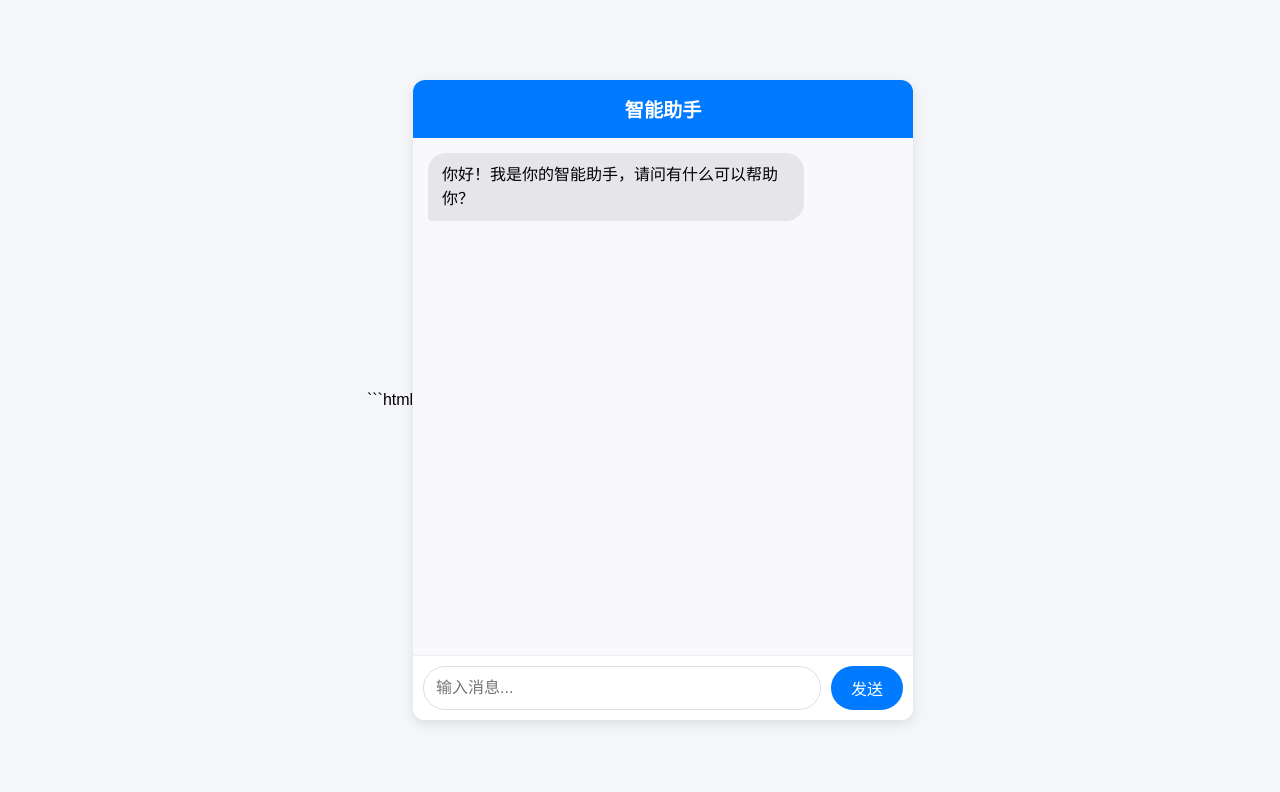
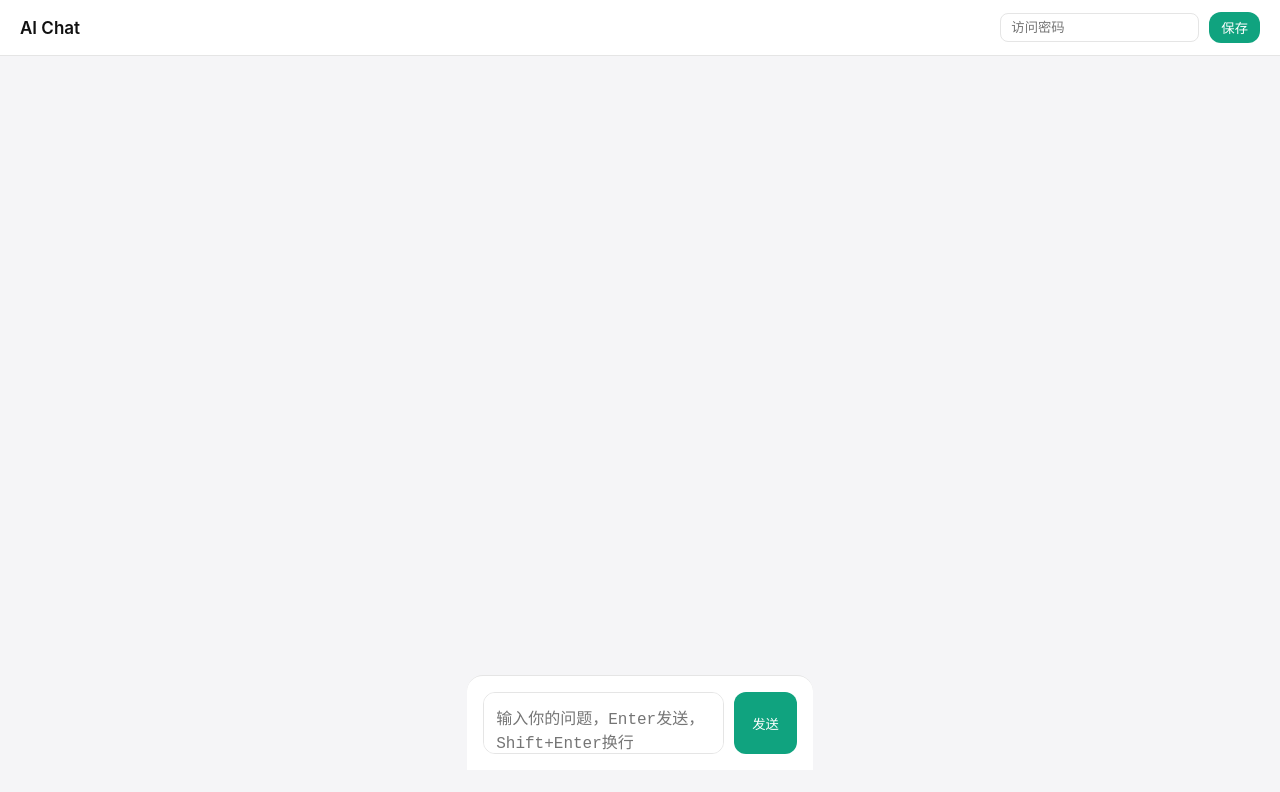
Before and after one commit to aeakerxu/ai-proxy, a website: page chat.html in a window 1280 px wide. Drawn offline with Linux system fonts and the light colour scheme.

Commit message:
Update chat.html

````diff
--- a/chat.html
+++ b/chat.html
@@ -1,195 +1,286 @@
-```html
-<!DOCTYPE html>
-<html lang="zh">
+<!doctype html>
+<html lang="zh-CN">
 <head>
-  <meta charset="UTF-8" />
-  <meta name="viewport" content="width=device-width, initial-scale=1.0"/>
-  <title>聊天界面</title>
+  <meta charset="utf-8" />
+  <title>AI Chat</title>
+  <meta name="viewport" content="width=device-width, initial-scale=1" />
   <style>
-    * {
+    :root {
+      --bg: #f5f5f7;
+      --card: #ffffff;
+      --border: #e5e5e5;
+      --text: #111;
+      --muted: #777;
+      --primary: #10a37f;
+      --bubble-user: #dff5ec;
+      --bubble-bot: #f2f2f2;
+    }
+    * { box-sizing: border-box; }
+    body {
       margin: 0;
-      padding: 0;
-      box-sizing: border-box;
+      background: var(--bg);
+      font-family: -apple-system, BlinkMacSystemFont, Segoe UI, Roboto, sans-serif;
+      color: var(--text);
+      height: 100vh;
+      display: flex;
+      flex-direction: column;
     }
 
-    body {
-      font-family: "Microsoft YaHei", sans-serif;
-      background-color: #f4f6f9;
+    /* 顶部导航 */
+    .topbar {
+      height: 56px;
+      background: white;
+      border-bottom: 1px solid var(--border);
       display: flex;
-      justify-content: center;
       align-items: center;
-      height: 100vh;
+      justify-content: space-between;
+      padding: 0 20px;
+      position: sticky;
+      top: 0;
+      z-index: 20;
+    }
+    .topbar-title {
+      font-weight: 600;
+      font-size: 17px;
+    }
+    .topbar-right {
+      display: flex;
+      gap: 10px;
+      align-items: center;
     }
 
-    .chat-container {
-      width: 100%;
-      max-width: 500px;
-      height: 80vh;
-      border-radius: 12px;
-      overflow: hidden;
-      box-shadow: 0 4px 12px rgba(0, 0, 0, 0.1);
+    /* 主体布局 */
+    .container {
+      flex: 1;
+      max-width: 860px;
+      margin: 0 auto;
+      padding: 20px;
       display: flex;
       flex-direction: column;
-      background-color: white;
+    }
+    .chat-box {
+      flex: 1;
+      overflow-y: auto;
+      padding-bottom: 20px;
     }
 
-    .chat-header {
-      background-color: #007bff;
-      color: white;
-      padding: 15px;
-      text-align: center;
-      font-size: 1.2em;
-      font-weight: bold;
+    /* 消息气泡 */
+    .msg {
+      margin: 14px 0;
+      display: flex;
+    }
+    .msg.user { justify-content: flex-end; }
+    .msg.bot { justify-content: flex-start; }
+
+    .bubble {
+      max-width: 75%;
+      padding: 12px 14px;
+      border-radius: 14px;
+      white-space: pre-wrap;
+      line-height: 1.6;
+    }
+    .user .bubble {
+      background: var(--bubble-user);
+      border: 1px solid #cde7dc;
+    }
+    .bot .bubble {
+      background: var(--bubble-bot);
+      border: 1px solid #e6e6e6;
+      position: relative;
     }
 
-    .chat-messages {
-      flex: 1;
-      padding: 15px;
-      overflow-y: auto;
-      display: flex;
-      flex-direction: column;
-      gap: 10px;
-      background-color: #f9f9fb;
+    /* 复制按钮 */
+    .copy-btn {
+      position: absolute;
+      right: -5px;
+      top: -8px;
+      background: white;
+      border: 1px solid var(--border);
+      border-radius: 6px;
+      font-size: 11px;
+      padding: 2px 6px;
+      cursor: pointer;
     }
 
-    .message {
-      max-width: 80%;
-      padding: 10px 14px;
-      border-radius: 18px;
-      line-height: 1.5;
-      word-wrap: break-word;
+    /* 底部输入框 */
+    .composer {
+      display: flex;
+      gap: 10px;
+      padding: 16px;
+      background: var(--card);
+      border-top: 1px solid var(--border);
+      border-radius: 16px 16px 0 0;
+    }
+    textarea {
+      flex: 1;
+      resize: none;
+      min-height: 60px;
+      padding: 12px;
+      border: 1px solid var(--border);
+      border-radius: 12px;
+      font-size: 16px;
+    }
+    .btn-primary {
+      background: var(--primary);
+      color: white;
+      border: none;
+      padding: 0 18px;
+      border-radius: 12px;
+      cursor: pointer;
+      font-weight: 500;
     }
 
-    .user-message {
-      align-self: flex-end;
-      background-color: #007bff;
-      color: white;
-      border-bottom-right-radius: 4px;
-    }
-
-    .bot-message {
-      align-self: flex-start;
-      background-color: #e5e5ea;
-      color: black;
-      border-bottom-left-radius: 4px;
-    }
-
-    .chat-input-area {
-      display: flex;
-      padding: 10px;
-      border-top: 1px solid #eee;
-      background-color: white;
-    }
-
-    #message-input {
-      flex: 1;
-      padding: 12px;
-      border: 1px solid #ddd;
-      border-radius: 24px;
-      outline: none;
-      font-size: 1em;
-    }
-
-    #send-button {
-      margin-left: 10px;
-      padding: 0 20px;
-      background-color: #007bff;
-      color: white;
-      border: none;
-      border-radius: 24px;
-      cursor: pointer;
-      font-size: 1em;
-      transition: background 0.3s;
-    }
-
-    #send-button:hover {
-      background-color: #0056b3;
-    }
-
-    /* 滚动条美化 */
-    .chat-messages::-webkit-scrollbar {
-      width: 6px;
-    }
-    .chat-messages::-webkit-scrollbar-thumb {
-      background-color: #c0c0c0;
-      border-radius: 3px;
+    /* 输入框固定到底部 */
+    .bottom-area {
+      position: sticky;
+      bottom: 0;
+      background: var(--bg);
+      padding-bottom: 10px;
     }
   </style>
 </head>
 <body>
 
-  <div class="chat-container">
-    <div class="chat-header">智能助手</div>
-    <div class="chat-messages" id="messages">
-      <!-- 示例欢迎消息 -->
-      <div class="message bot-message">
-        你好！我是你的智能助手，请问有什么可以帮助你？
+  <!-- 顶部导航 -->
+  <div class="topbar">
+    <div class="topbar-title">AI Chat</div>
+    <div class="topbar-right">
+      <input id="token" type="password" placeholder="访问密码" style="padding:6px 10px;border-radius:8px;border:1px solid var(--border);" />
+      <button id="saveToken" class="btn-primary" style="padding:6px 12px;">保存</button>
+    </div>
+  </div>
+
+  <!-- 主容器 -->
+  <div class="container">
+
+    <div id="chat" class="chat-box"></div>
+
+    <!-- 输入框 -->
+    <div class="bottom-area">
+      <div class="composer">
+        <textarea id="input" placeholder="输入你的问题，Enter发送，Shift+Enter换行"></textarea>
+        <button class="btn-primary" id="send">发送</button>
       </div>
-    </div>
-    <div class="chat-input-area">
-      <input type="text" id="message-input" placeholder="输入消息..." autofocus />
-      <button id="send-button">发送</button>
     </div>
   </div>
 
   <script>
-    const messagesContainer = document.getElementById('messages');
-    const messageInput = document.getElementById('message-input');
-    const sendButton = document.getElementById('send-button');
+    const chatEl = document.getElementById('chat');
+    const inputEl = document.getElementById('input');
+    const sendBtn = document.getElementById('send');
+    const tokenEl = document.getElementById('token');
+    const saveTokenBtn = document.getElementById('saveToken');
 
-    // 发送消息函数
-    function sendMessage() {
-      const text = messageInput.value.trim();
-      if (!text) return;
+    const SS_TOKEN = "CHAT_ACCESS_TOKEN";
 
-      // 添加用户消息
-      addMessage(text, 'user');
+    // 加载保存的 token
+    tokenEl.value = sessionStorage.getItem(SS_TOKEN) || "";
 
-      // 清空输入框并聚焦
-      messageInput.value = '';
+    saveTokenBtn.onclick = () => {
+      const v = tokenEl.value.trim();
+      if (!v) return alert("请输入访问密码！");
+      sessionStorage.setItem(SS_TOKEN, v);
+      alert("已保存");
+    };
 
-      // 模拟机器人回复（你可以替换为实际 API 调用）
-      setTimeout(() => {
-        addMessage("这是模拟回复：" + echoChinese(text), 'bot');
-      }, 300);
+    // 添加消息到界面
+    function addMsg(role, text) {
+      const div = document.createElement("div");
+      div.className = "msg " + (role === "user" ? "user" : "bot");
 
-      // 滚动到底部
-      scrollToBottom();
+      const bubble = document.createElement("div");
+      bubble.className = "bubble";
+      bubble.textContent = text;
+      div.appendChild(bubble);
+
+      // bot 添加复制按钮
+      if (role !== "user") {
+        const copy = document.createElement("button");
+        copy.className = "copy-btn";
+        copy.textContent = "复制";
+        copy.onclick = () => {
+          navigator.clipboard.writeText(bubble.textContent);
+          copy.textContent = "已复制";
+          setTimeout(() => copy.textContent = "复制", 1200);
+        };
+        div.appendChild(copy);
+      }
+
+      chatEl.appendChild(div);
+      chatEl.scrollTop = chatEl.scrollHeight;
+      return bubble;
     }
 
-    // 添加消息到聊天区域
-    function addMessage(text, sender) {
-      const messageDiv = document.createElement('div');
-      messageDiv.classList.add('message');
-      messageDiv.classList.add(sender === 'user' ? 'user-message' : 'bot-message');
-      messageDiv.textContent = text;
-      messagesContainer.appendChild(messageDiv);
-    }
-
-    // 滚动到底部
-    function scrollToBottom() {
-      messagesContainer.scrollTop = messagesContainer.scrollHeight;
-    }
-
-    // 回车发送消息
-    messageInput.addEventListener('keypress', (e) => {
-      if (e.key === 'Enter') {
-        sendMessage();
+    // 发送
+    sendBtn.onclick = send;
+    inputEl.addEventListener("keydown", (e) => {
+      if (e.key === "Enter" && !e.shiftKey) {
+        e.preventDefault();
+        send();
       }
     });
 
-    // 点击发送按钮
-    sendButton.addEventListener('click', sendMessage);
+    async function send() {
+      const text = inputEl.value.trim();
+      if (!text) return;
 
-    // 初始聚焦
-    messageInput.focus();
+      const token = tokenEl.value.trim();
+      if (!token) return alert("请先填写访问密码");
 
-    // 示例：简单中文回声处理（避免英文原样返回太机械）
-    function echoChinese(text) {
-      if (text.includes('你') || text.includes('您')) {
-        return text.replace(/你|您/g, '我') + "。";
+      inputEl.value = "";
+      addMsg("user", text);
+
+      const body = {
+        model: "qwen-plus",
+        messages: [{ role:"user", content:text }],
+        stream: true
+      };
+
+      const resp = await fetch("/api/v1/chat/completions", {
+        method: "POST",
+        headers: {
+          "Content-Type": "application/json",
+          "X-Access-Token": token
+        },
+        body: JSON.stringify(body)
+      });
+
+      const reader = resp.body.getReader();
+      const decoder = new TextDecoder("utf-8");
+
+      let buffer = "";
+      let finalText = "";
+
+      const bubble = addMsg("bot", "");
+
+      while (true) {
+        const { value, done } = await reader.read();
+        if (done) break;
+
+        buffer += decoder.decode(value, { stream: true });
+        const events = buffer.split("\n\n");
+        buffer = events.pop() || "";
+
+        for (const evt of events) {
+          const lines = evt.split("\n");
+          for (const line of lines) {
+            if (!line.startsWith("data:")) continue;
+
+            const data = line.slice(5).trim();
+            if (data === "[DONE]") return;
+
+            try {
+              const json = JSON.parse(data);
+              const piece = json?.choices?.[0]?.delta?.content || "";
+              if (piece) {
+                finalText += piece;
+                bubble.textContent += piece;
+                chatEl.scrollTop = chatEl.scrollHeight;
+              }
+            } catch {}
+          }
+        }
       }
-      return "我明白了，你说的是“" + text + "”。";
     }
   </script>
 
````
